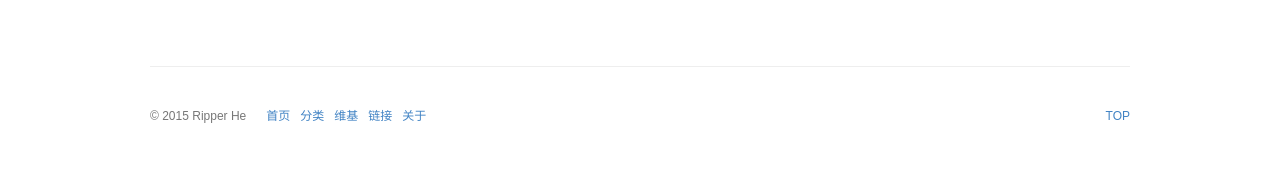
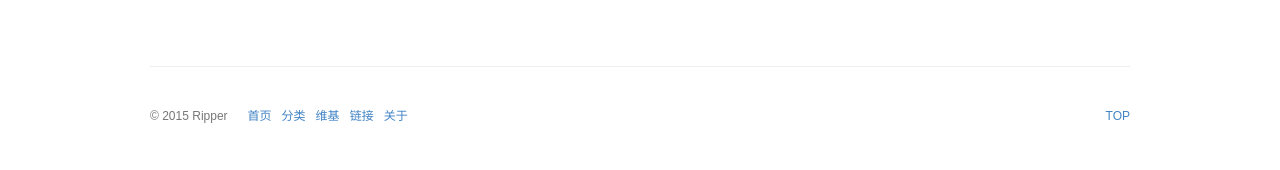
Before and after one commit to ripperhe/ripperhe.github.io, a Jekyll site: the page built from pages/categories.md, in a window 1280 px wide. Shown: the part 926-1096 px from the top of the page. Built offline with Jekyll 4.4.1, drawn with Linux system fonts in a browser that asks for light colours; some web fonts are replaced; comment, search, counter and statistics services are not loaded.

Commit message:
修改名称

```diff
--- a/_config.yml
+++ b/_config.yml
@@ -36,7 +36,7 @@ word_count:
 # ---------------- #
 #      Author      #
 # ---------------- #
-author: Ripper He
+author: Ripper
 organization:
 organization_url:
 github_username: ripperhe
```
